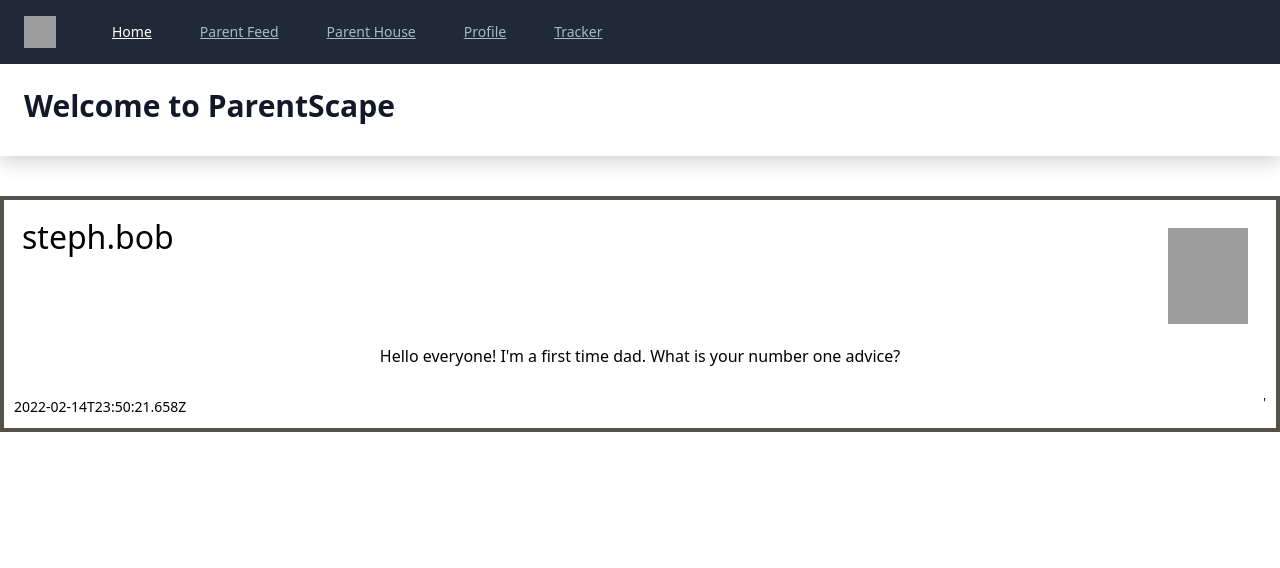
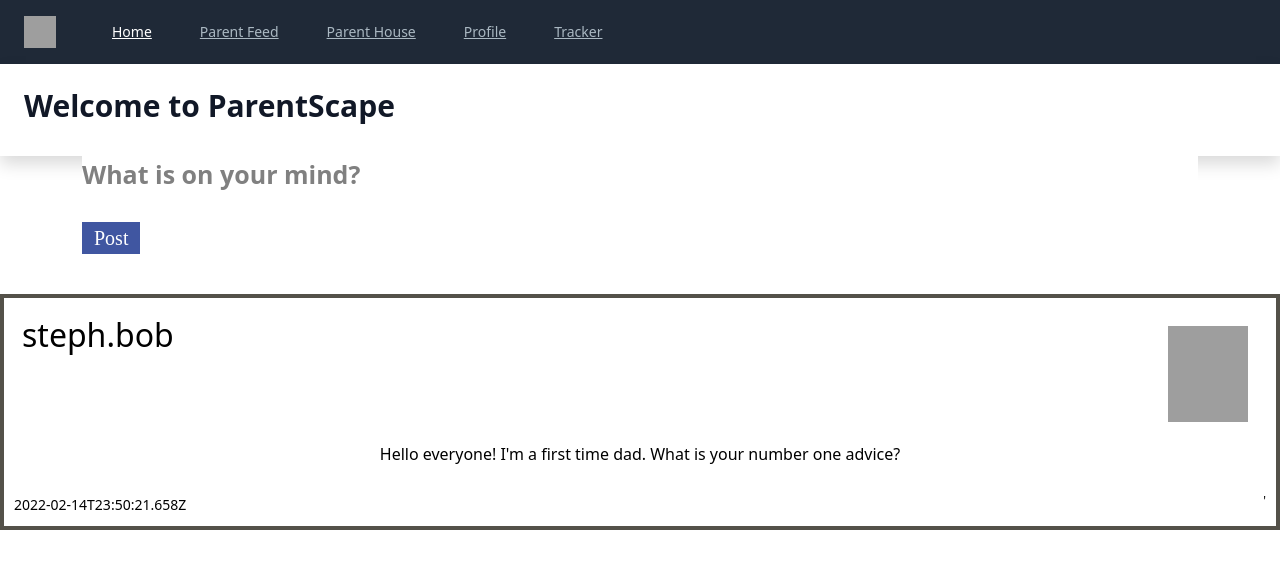
Before and after one commit to Amal-botan/parentScape, a React (Create React App) app in the folder client/: page /parentfeed in a window 1280 px wide. Shown: the top 568 px of the page. Built offline with nearby package versions, Linux system fonts and the light colour scheme; grey boxes are pictures that could not be loaded.

Commit message:
Add PostForm to ParentFeed route

```diff
--- a/client/src/screens/ParentFeedScreen.jsx
+++ b/client/src/screens/ParentFeedScreen.jsx
@@ -1,10 +1,13 @@
 import React from "react";
 import Post from "../components/Post";
+import PostForm from "../components/PostForm"
 import "../components/Post.css";
+import "../components/PostForm.css";
 
 const ParentFeedScreen = () => {
   return (
 <>
+<PostForm />
 <Post />
 
 
```
